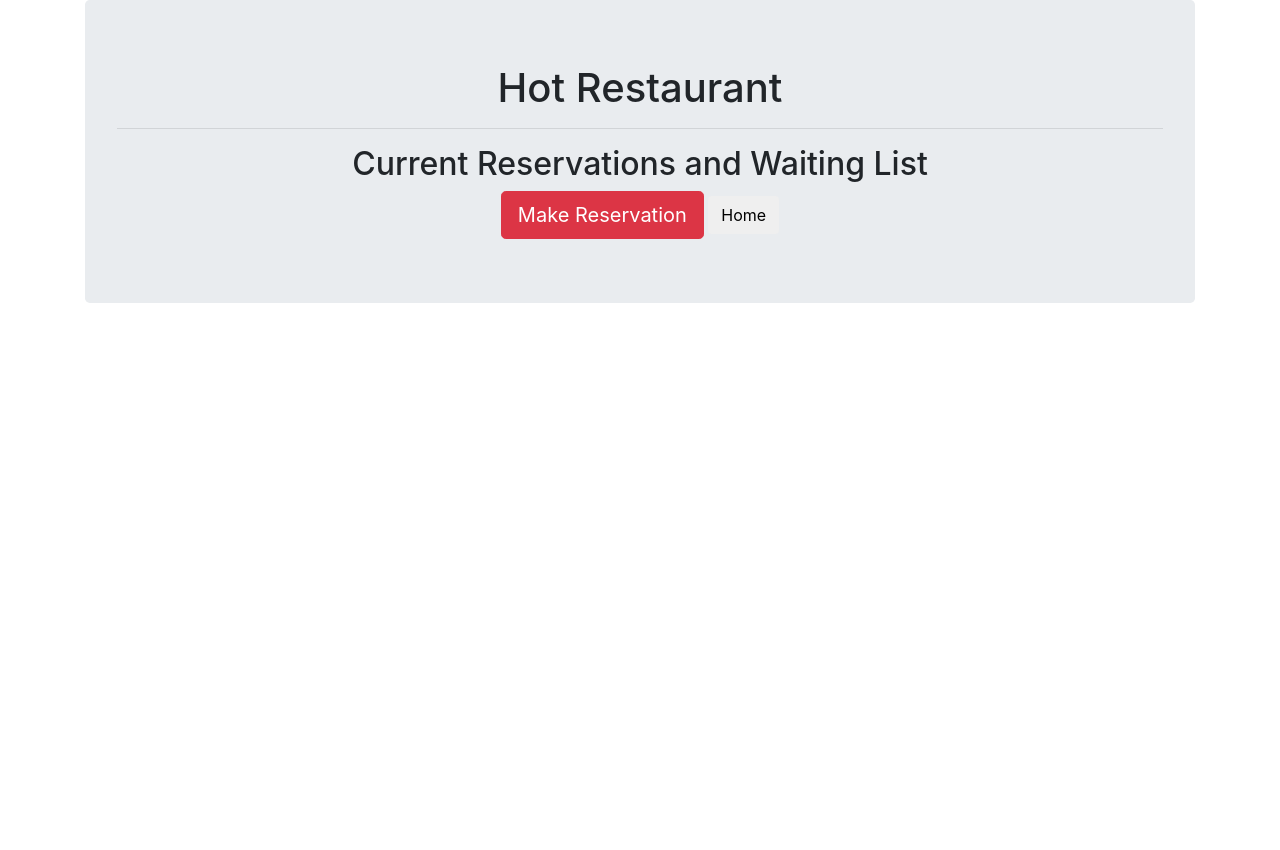
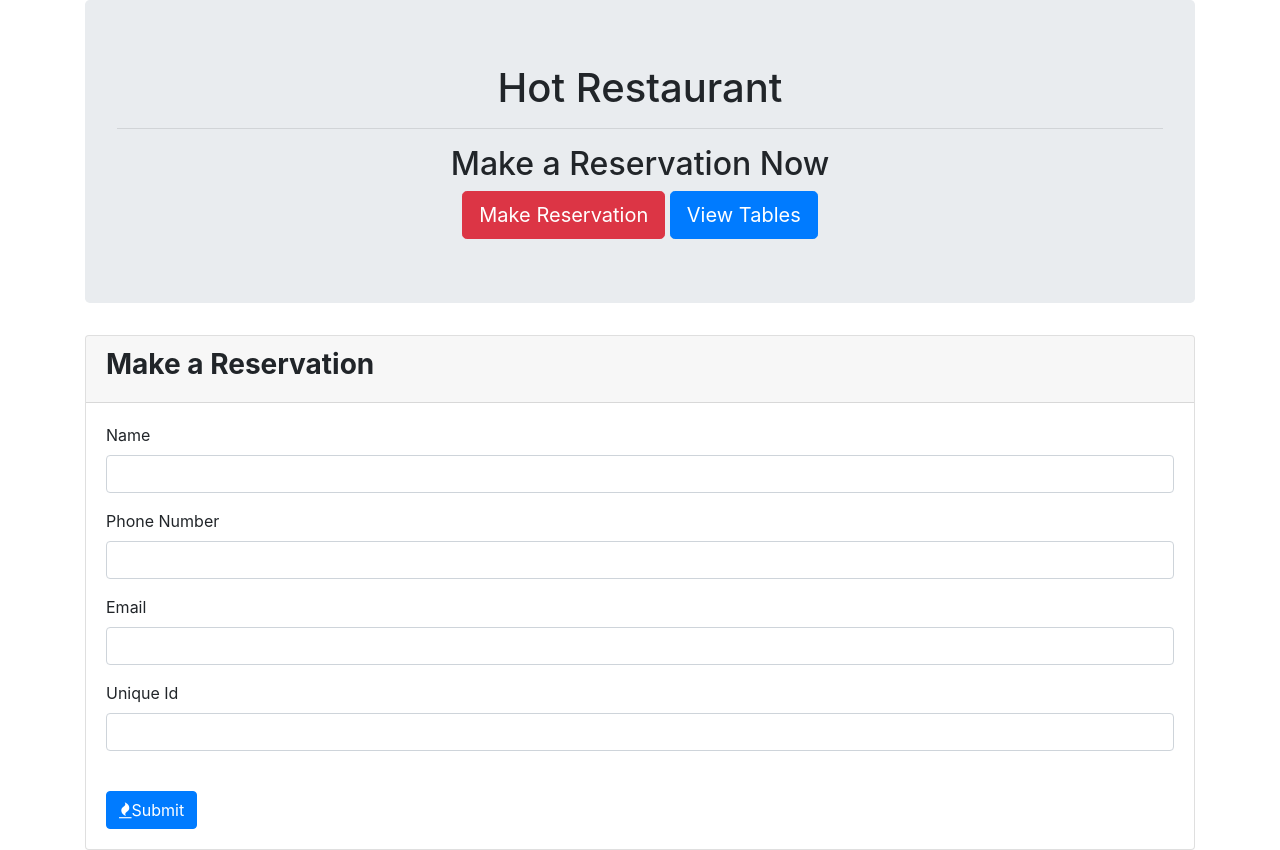
Before and after one commit to pmscad/HotRestaurant, a website: page index.html in a window 1280 px wide. Before the commit the page ends 800 px from the top, so only its background shows below. Drawn offline with nearby package versions, Linux system fonts and the light colour scheme.

Commit message:
form new reservation

```diff
--- a/index.html
+++ b/index.html
@@ -9,6 +9,7 @@
     href="https://maxcdn.bootstrapcdn.com/bootstrap/4.0.0/css/bootstrap.min.css">
   <link rel="stylesheet"
     href="https://stackpath.bootstrapcdn.com/font-awesome/4.7.0/css/font-awesome.min.css">
+    <script src="https://code.jquery.com/jquery.js"></script>
     <script src="https://maxcdn.bootstrapcdn.com/bootstrap/4.0.0/js/bootstrap.min.js"></script>
 </head>
 <body>
@@ -16,22 +17,61 @@
                 <div class="jumbotron">
                   <h1 class="text-center"><span class="glyphicon glyphicon-fire"></span>Hot Restaurant</h1>
                   <hr>
-                  <h2 class="text-center">Current Reservations and Waiting List</h2>
+                  <h2 class="text-center">Make a Reservation Now</h2>
                   <div class="text-center">
                       <a href="/reserve">
-                        <button type="button" class="btn btn-lg btn-danger">
+                        <button type="button" class="btn btn-lg btn-danger mkReservation">
                             <span class="glyphicon glyphicon-credit-card"></span>
                             Make Reservation
                         </button>
                     </a>
                     <a href="/">
-                      <button type="button" class="btn btn-large btn-default">
-                          <span class="glyphicon glyphicon-home">Home</span>
-                      </button>
+                        <button type="button" class="btn btn-lg btn-primary">
+                                <span class="glyphicon glyphicon-table"></span>
+                                View Tables
+                          </button>
                   </a>
                   </div>
                 </div>
+                <div class="row">
+
+                        <div class="col-12">
+
+                            <div class="card">
+                                <div class="card-header">
+                                    <h3><strong>Make a Reservation</strong></h3>
+                                </div>
+                                <div class="card-body">
+                                    <form method="POST" role="form">
+
+                                        <div class="form-group">
+                                            <label for="name">Name</label>
+                                            <input type="text" class="form-control" id="name">
+                                        </div>
+
+                                        <div class="form-group">
+                                            <label for="phone">Phone Number</label>
+                                            <input type="text" class="form-control" id="phone">
+                                        </div>
+
+                                        <div class="form-group">
+                                            <label for="email">Email</label>
+                                            <input type="text" class="form-control" id="email">
+                                        </div>
+
+                                        <div class="form-group">
+                                            <label for="unique-id">Unique Id</label>
+                                            <input type="text" class="form-control" id="unique-id">
+                                        </div>
+
+                                    </form>
+                                    <br>
+                                    <div class="text-left">
+                                        <button type="submit" class="btn btn-primary btn-md" id="submit-btn"><span class="fa fa-fire"></span>Submit</button>
+                                    </div>
+                                </div>
 
 
+    <script src="index.js"></script>
 </body>
 </html>
--- /dev/null
+++ b/index.js
@@ -0,0 +1,12 @@
+const submit = document.querySelector("#submit-btn");
+
+submit.addEventListener("click", e => {
+  e.preventDefault();
+  const newReservation = {
+    customerName: document.querySelector("#name").value.trim(),
+    phoneNumber: document.querySelector("#phone").value.trim(),
+    customerEmail: document.querySelector("#email").value.trim(),
+    customerID: document.querySelector("#unique-id").value.trim()
+  };
+  console.log(newReservation);
+});
```
